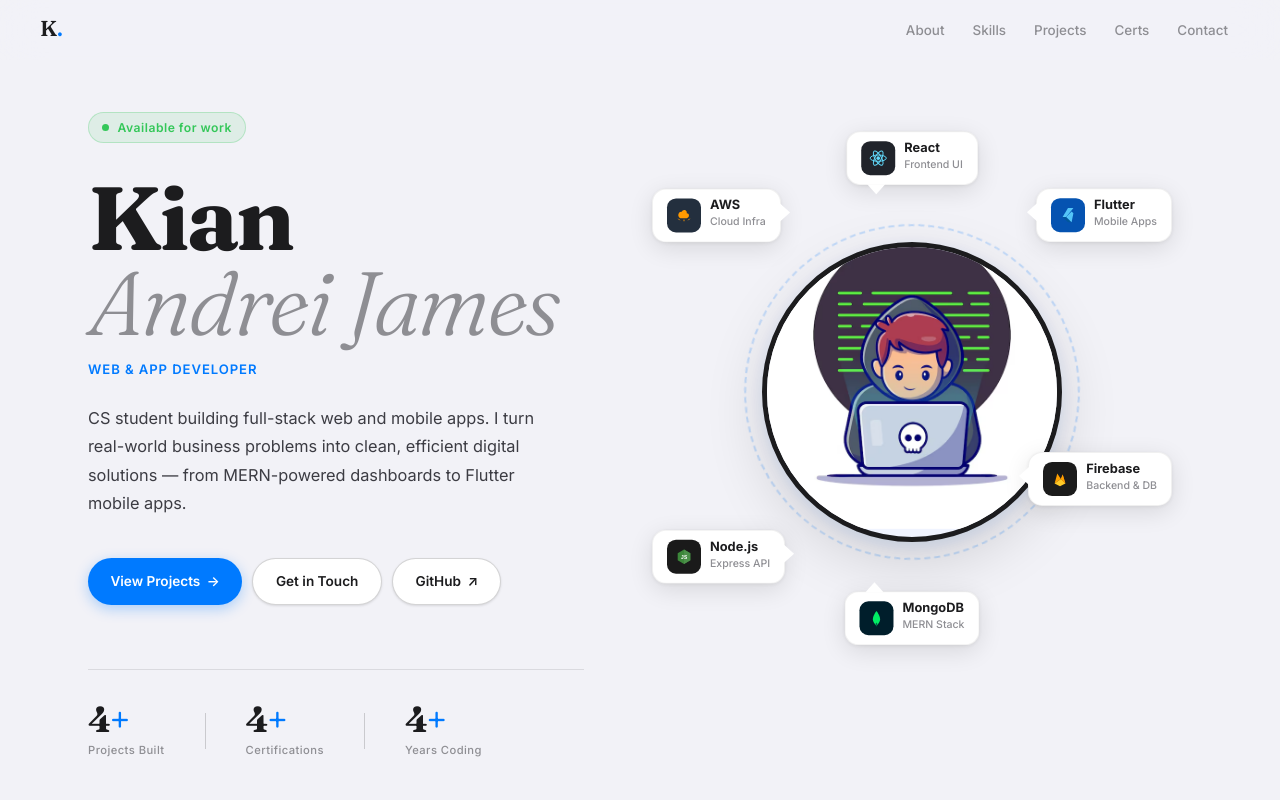
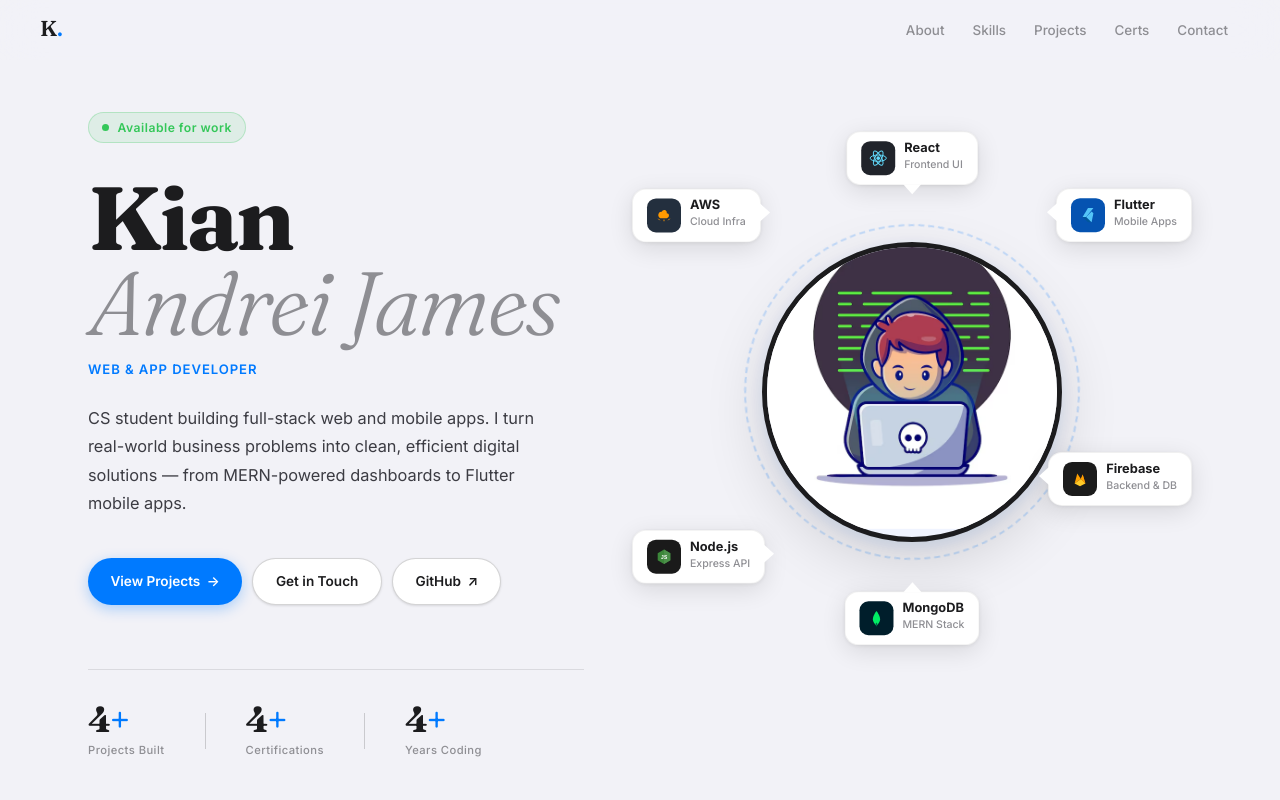
Before and after one commit to Kian-James/My-Portfolio, a React (Vite) app: page / in a window 1280 px wide. Shown: the top 800 px of the page. Built offline with nearby package versions, Linux system fonts and the light colour scheme.

Commit message:
hero fix

```diff
--- a/src/components/Hero.module.css
+++ b/src/components/Hero.module.css
@@ -134,7 +134,6 @@
    RIGHT — Avatar scene
    Container: 560×560px
    Circle: 300px, truly centered at (280, 280)
-   Bubbles spread around the circle evenly
    ══════════════════════════════════ */
 
 .avatarWrap {
@@ -208,12 +207,12 @@
 /* Tails */
 .bubbleTail { position: absolute; width: 0; height: 0; }
 .tailBottom {
-  bottom: -10px; left: 20px;
+  bottom: -10px; left: 50%; transform: translateX(-50%);
   border-left: 9px solid transparent; border-right: 9px solid transparent;
   border-top: 10px solid white;
 }
 .tailTop {
-  top: -10px; left: 20px;
+  top: -10px; left: 50%; transform: translateX(-50%);
   border-left: 9px solid transparent; border-right: 9px solid transparent;
   border-bottom: 10px solid white;
 }
@@ -230,14 +229,13 @@
 
 /*
   Circle center = (280, 280) in the 560×560 box.
-  All bubbles positioned relative to that center.
 
   React      → 12 o'clock  top center
-  Flutter    → 2 o'clock   top right
-  Firebase   → 3 o'clock   mid right
+  Flutter    → 2 o'clock   top right    — tail points LEFT  (toward circle)
+  Firebase   → 4 o'clock   bottom right — tail points LEFT  (toward circle)
   MongoDB    → 6 o'clock   bottom center
-  Node.js    → 8 o'clock   bottom left
-  AWS        → 10 o'clock  top left
+  Node.js    → 8 o'clock   bottom left  — tail points RIGHT (toward circle)
+  AWS        → 10 o'clock  top left     — tail points RIGHT (toward circle)
 */
 
 /* React — 12 o'clock */
@@ -251,21 +249,21 @@
 /* AWS — 10 o'clock */
 .bubbleTopLeft {
   top: 80px;
-  left: 20px;
+  left: 0px;
   animation: floatY 3.1s ease-in-out infinite 0.8s;
 }
 
 /* Flutter — 2 o'clock */
 .bubbleTopRight {
   top: 80px;
-  right: 20px;
+  right: 0px;
   animation: floatY 3.4s ease-in-out infinite 0.3s;
 }
 
 /* Firebase — 4 o'clock */
 .bubbleBottomRight {
   top: 340px;
-  right: 20px;
+  right: 0px;
   animation: floatY 2.9s ease-in-out infinite 0.6s;
 }
 
@@ -280,20 +278,16 @@
 /* Node.js — 8 o'clock */
 .bubbleBottomLeft {
   bottom: 80px;
-  left: 20px;
+  left: 0px;
   animation: floatY 3.7s ease-in-out infinite 0.4s;
 }
 
 /* Float animations */
 @keyframes floatY {
-  0%, 100% { transform: translateX(var(--tx, -50%)) translateY(0px); }
-  50%       { transform: translateX(var(--tx, -50%)) translateY(-9px); }
+  0%, 100% { transform: translateX(var(--tx, 0px)) translateY(0px); }
+  50%       { transform: translateX(var(--tx, 0px)) translateY(-9px); }
 }
-@keyframes floatX {
-  0%, 100% { transform: translateY(-50%) translateX(0px); }
-  50%       { transform: translateY(-50%) translateX(-6px); }
-}
-.bubbleTopLeft, .bubbleTopRight, .bubbleBottomLeft, .bubbleBottomRight { --tx: 0px; }
+.bubbleTop, .bubbleBottom { --tx: -50%; }
 
 /* ── Responsive ── */
 @media (max-width: 1100px) {
```
Also changed, not shown: src/components/Hero.tsx (+8 -4 lines).
